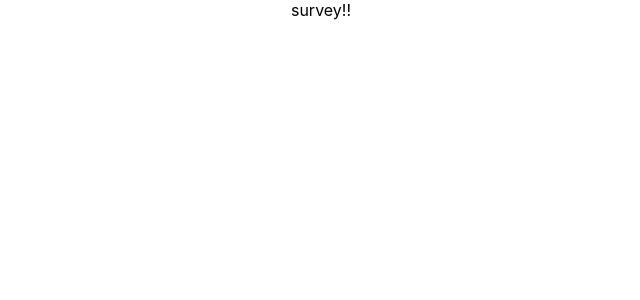
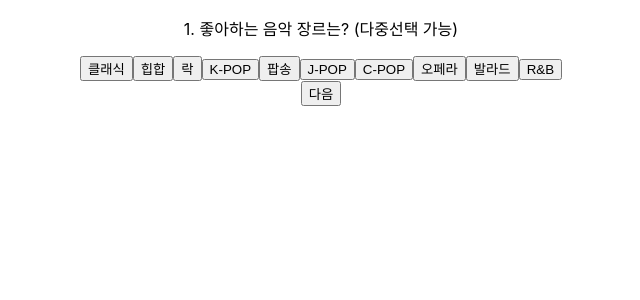
Before and after one commit to BudDiary/BudDiary, a React (Create React App) app in the folder front/: page /survey in a window 1280 px wide. Shown: the top 300 px of the page, without its empty margins (319-959 px from the left). Built offline with nearby package versions, Linux system fonts and the light colour scheme.

Commit message:
Feat: 초기 설문조사 생성 완료

```diff
--- a/front/src/pages/survey/SurveyPage.tsx
+++ b/front/src/pages/survey/SurveyPage.tsx
@@ -1,5 +1,75 @@
-import React from "react";
+import React, { useEffect } from "react";
+import { useState } from "react";
+export default function SurveyPage() {
+  const [currentSentenceIndex, setCurrentSentenceIndex] = useState<number>(0);
+  const [myAnswer, setMyAnswer] = useState<string[]>([]);
+  const allSentences = [
+    "1. 좋아하는 음악 장르는? (다중선택 가능)",
+    "2. 나의 MBTI는?",
+    "3. 좋아하는 운동은? (다중선택 가능)",
+    "4. 좋아하는 영화 장르는? (다중선택 가능)",
+    "5. 좋아하는 음식 종류는? (다중선택 가능)",
+    "6. 일기를 주로 언제 쓰세요? (다중선택 가능)",
+    "7. 여가시간을 주로 어떻게 보내세요? (다중선택 가능)",
+    "8. 나의 패션 스타일은? (다중선택 가능)",
+  ];
+  const allAnswers = [
+    [
+      "클래식",
+      "힙합",
+      "락",
+      "K-POP",
+      "팝송",
+      "J-POP",
+      "C-POP",
+      "오페라",
+      "발라드",
+      "R&B",
+    ],
+    ["INFP", "INFJ", "INTP", "INTJ", "ISTP", "ISTJ", "ISFP", "ISFJ","ENFP", "ENFJ", "ENTP", "ENTJ", "ESTP", "ESTJ", "ESFP", "ESFJ"],
+    ["축구", "농구", "조깅", "헬스", "클라이밍", "골프", "야구", "배드민턴"],
+    ["액션", "스릴러", "로맨스", "코미디", "SF", "판타지", "호러", "드라마", "가족", "범죄", "음악", "애니메이션"],
+    ["한식", "양식", "중식", "일식"],
+    ["화날 때", "기쁠 때"],
+    ["여행", "집", "게임", "요리", "독서", "유튜브 시청"],
+    ["캐주얼", "스트릿", "빈티지", "댄디", "스포티"]
+  ];
+  //   1. 좋아하는 음악 장르는? (다중선택 가능) 클래식, 힙합, 락, kpop, 팝송, jpop, cpop, 오페라, 발라드, r&b
+  // 2. MBTI: 16개 중 택 1
+  // 3. 좋아하는 운동: (다중선택 가능) 축구, 농구, 조깅, 헬스 클라이밍 골프 야구 배트민턴
+  // 4. 좋아하는 영화 장르: (다중선택 가능)액션 스릴러 로맨스 코미디 sf 판타지 호러 드라마 가족 범죄 음악 애니메이션
+  // 5. 좋아하는 음식종류: (다중선택 가능) 한식 양식 중식 일식
+  // 일기를 언제 쓰는지? (화날 때, 기쁠 때, 암때나)
+  // 여가시간을 주로 어떻게 보내는가?(다중선택 가능) 여행, 집, 게임, 요리, 독서, 유튜브 시청
+  // 나의 패션 스타일: (다중선택 가능) 캐주얼, 스트릿, 빈티지, 댄디, 스포티
 
-export default function SurveyPage() {
-  return <div>survey!!</div>;
+  const addMyAnswer = (element: string) => {
+    setMyAnswer([...myAnswer, element]);
+  };
+  const outputNextSentence = () => {
+    if (currentSentenceIndex < allSentences.length - 1) {
+      setCurrentSentenceIndex(currentSentenceIndex + 1);
+    }
+  };
+  useEffect(() => {
+    console.log(myAnswer)
+  }, [myAnswer])
+  return (
+    <div>
+      <p>{allSentences[currentSentenceIndex]}</p>
+      {allAnswers[currentSentenceIndex].map((element, index) => (
+        <button key={index} onClick={() => addMyAnswer(element)}>
+          {element}
+        </button>
+      ))}
+
+      <br />
+      {currentSentenceIndex === 7 ? (
+        <button>완료</button>
+      ): (
+        <button onClick={outputNextSentence}>다음</button>
+      )}
+      {/* <button onClick={outputNextSentence}>Output next sentence</button> */}
+    </div>
+  );
 }
```
